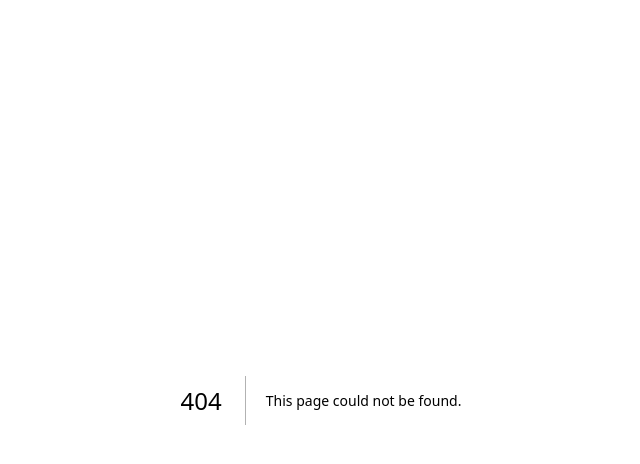
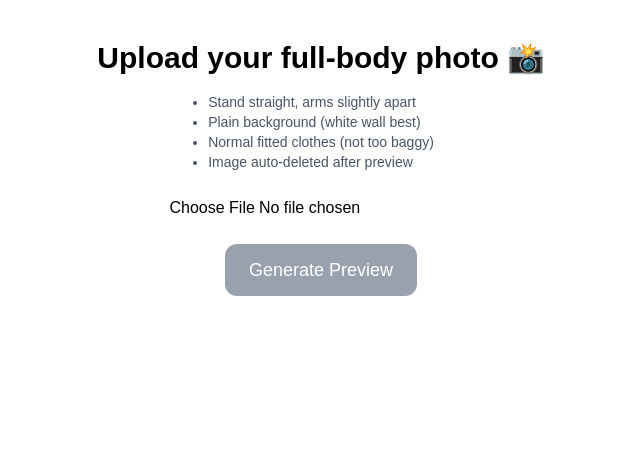
Before and after one commit to Shaurya01117/drip-ai, a Next.js app: page /upload in a window 1280 px wide. Before the commit this address had no page. Shown: the top 464 px of the page, without its empty margins (319-959 px from the left). Built offline with nearby package versions, Linux system fonts and the light colour scheme.

Commit message:
Create page.tsx

```diff
--- /dev/null
+++ b/src/app/upload/page.tsx
@@ -0,0 +1,36 @@
+"use client";
+
+import { useState } from "react";
+
+export default function UploadPage() {
+  const [image, setImage] = useState<File | null>(null);
+
+  return (
+    <main className="min-h-screen bg-white text-black flex flex-col items-center px-6 py-10">
+      <h1 className="text-3xl font-bold mb-4">Upload your full-body photo 📸</h1>
+
+      <ul className="text-sm text-gray-600 mb-6 list-disc max-w-md">
+        <li>Stand straight, arms slightly apart</li>
+        <li>Plain background (white wall best)</li>
+        <li>Normal fitted clothes (not too baggy)</li>
+        <li>Image auto-deleted after preview</li>
+      </ul>
+
+      <input
+        type="file"
+        accept="image/*"
+        onChange={(e) => setImage(e.target.files?.[0] || null)}
+        className="mb-6"
+      />
+
+      <button
+        disabled={!image}
+        className={`px-6 py-3 rounded-xl text-lg text-white transition ${
+          image ? "bg-black hover:opacity-80" : "bg-gray-400 cursor-not-allowed"
+        }`}
+      >
+        Generate Preview
+      </button>
+    </main>
+  );
+}
```
